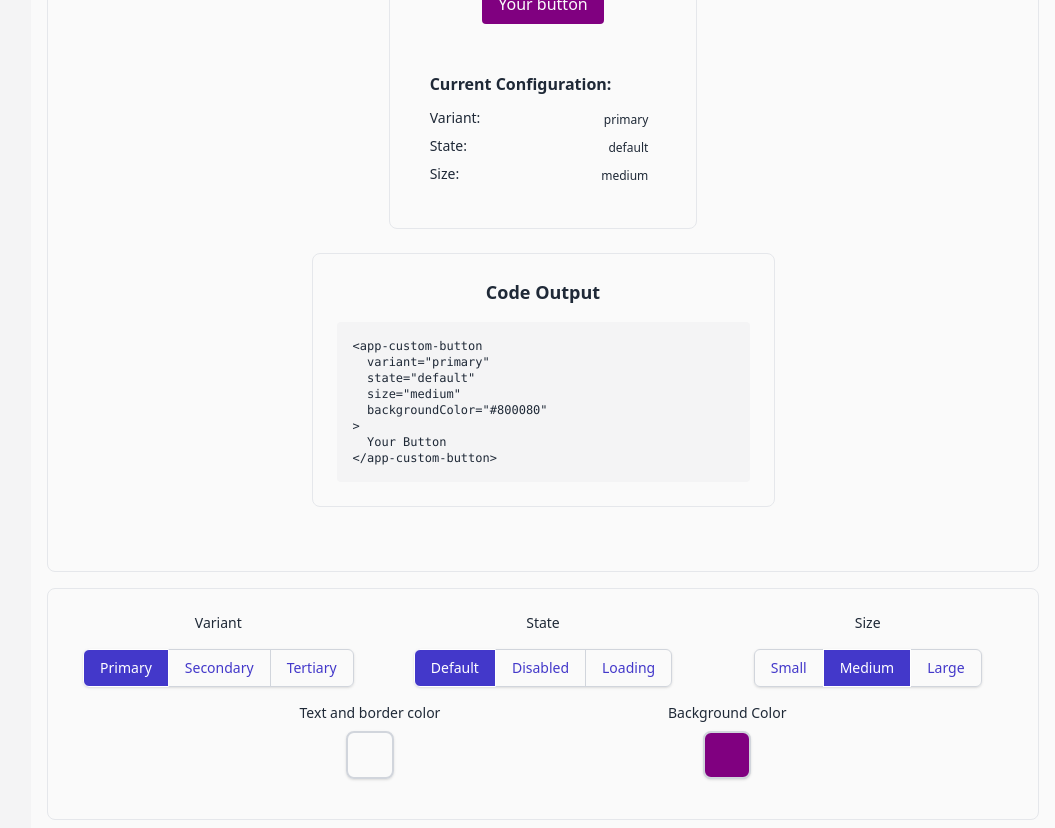
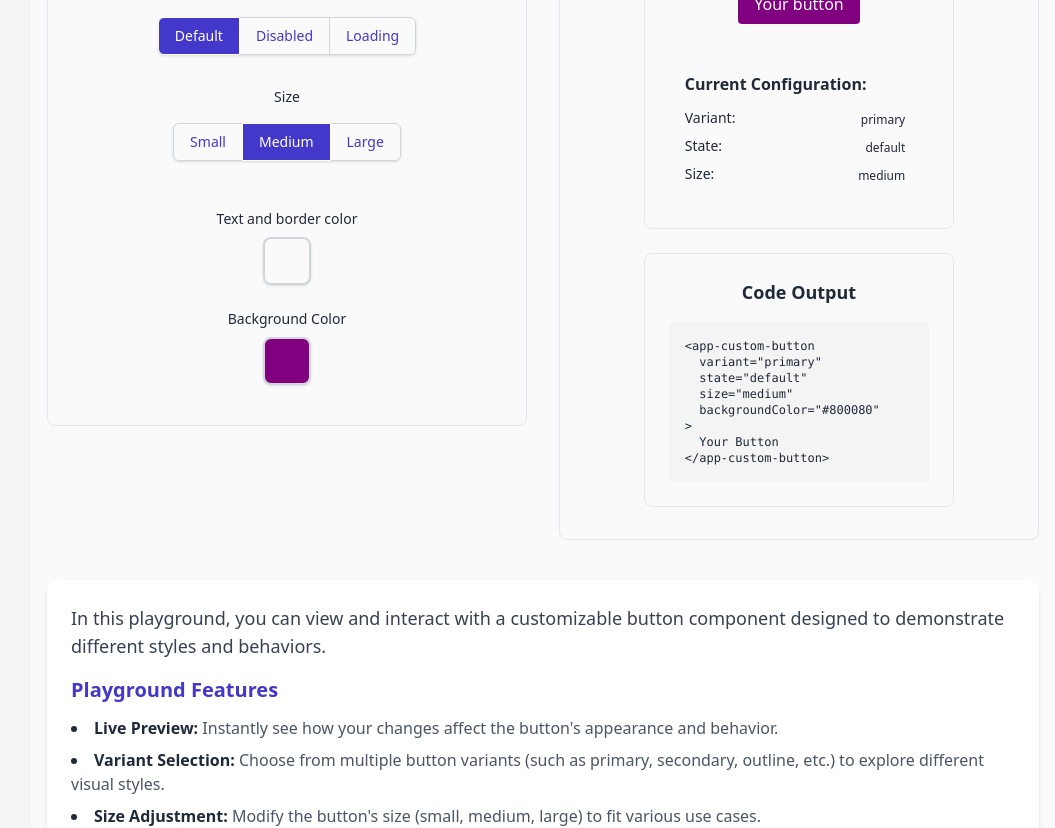
Before and after one commit to xekurt/button-editor, an Angular app: page /playground in a window 1280 px wide. Shown: the part 260-1088 px from the top of the page, without its empty margins (225-1280 px from the left). Built offline with nearby package versions, Linux system fonts and the light colour scheme.

Commit message:
Change page's structure for better accessibility

```diff
--- a/src/app/modules/playground-module/components/button-editor/button-editor.html
+++ b/src/app/modules/playground-module/components/button-editor/button-editor.html
@@ -1,13 +1,77 @@
 <!-- button-configurator.component.html -->
 <div class="mx-auto">
-  <!-- Configuration Panel -->
-  <!-- Button Preview -->
-  <div class="dark:border-primary-light my-md rounded-lg border border-gray-200 p-8 text-center">
+  <!-- Two-column layout for customization and preview -->
+  <div class="grid grid-cols-1 gap-8 md:grid-cols-2">
+    <!-- Left: Customization Controls -->
+    <div class="dark:border-primary-light mb-8 h-fit rounded-lg border border-gray-200 p-6">
+      <div class="grid grid-cols-1 gap-8 lg:grid-cols-1">
+        <!-- Variant Radio Group -->
+        <div class="flex flex-col items-center space-y-4">
+          <h3 class="text-sm font-medium">Variant</h3>
+          <app-radio-group
+            [options]="buttonEditor.variantOptions"
+            [ngModel]="buttonEditor.variant()"
+            (ngModelChange)="buttonEditor.handleVariantChange($event)"
+            ariaLabel="Button variant selection"
+            size="medium"
+            variant="outlined"
+          >
+          </app-radio-group>
+        </div>
+        <!-- State Radio Group -->
+        <div class="flex flex-col items-center space-y-4">
+          <h3 class="text-sm font-medium">State</h3>
+          <app-radio-group
+            [options]="buttonEditor.stateOptions"
+            [ngModel]="buttonEditor.state()"
+            (ngModelChange)="buttonEditor.handleStateChange($event)"
+            ariaLabel="Button state selection"
+            size="medium"
+            variant="outlined"
+          >
+          </app-radio-group>
+        </div>
+        <!-- Size Radio Group -->
+        <div class="flex flex-col items-center space-y-4">
+          <h3 class="text-sm font-medium">Size</h3>
+          <app-radio-group
+            [options]="buttonEditor.sizeOptions"
+            [ngModel]="buttonEditor.size()"
+            (ngModelChange)="buttonEditor.handleSizeChange($event)"
+            ariaLabel="Button size selection"
+            size="medium"
+            variant="outlined"
+          >
+          </app-radio-group>
+        </div>
+        <!-- Color Inputs -->
+        <div class="my-md flex flex-col items-center justify-evenly gap-6">
+          <div class="text-center">
+            <h3 class="mb-sm text-sm font-medium">Text and border color</h3>
+            <app-color-input
+              [value]="buttonEditor.color()"
+              (valueChange)="buttonEditor.handleColorChange($event)"
+            />
+          </div>
+          <div class="text-center">
+            <h3 class="mb-sm text-sm font-medium">Background Color</h3>
+            <app-color-input
+              [disabled]="buttonEditor.variant()!=='primary'"
+              [value]="buttonEditor.backgroundColor()"
+              (valueChange)="buttonEditor.handleBackgroundColorChange($event)"
+            />
+          </div>
+        </div>
+      </div>
+    </div>
+    <!-- Right: Button Preview and Code Output -->
+    <div
+      class="dark:border-primary-light my-md flex flex-col items-center justify-center rounded-lg border border-gray-200 p-8 text-center"
+    >
       <h2 class="mb-8 text-xl font-semibold">Button Preview</h2>
-    <!-- Your existing button component -->
-    <div class="mb-8 flex flex-col items-center justify-around">
+      <div class="flex w-full flex-col items-center justify-around">
         <div
-        class="dark:border-primary-light flex w-full flex-col rounded-lg border border-gray-200 p-6 md:w-1/3"
+          class="dark:border-primary-light flex w-full flex-col rounded-lg border border-gray-200 p-6 md:w-3/4"
         >
           <app-custom-button
             [variant]="buttonEditor.variant()"
@@ -46,7 +110,7 @@
         </div>
         <!-- Code Output Section -->
         <div
-        class="dark:border-primary-light mt-6 w-full rounded-lg border border-gray-200 p-6 md:w-1/2"
+          class="dark:border-primary-light mt-6 w-full rounded-lg border border-gray-200 p-6 md:w-3/4"
         >
           <h3 class="mb-4 text-lg font-semibold">Code Output</h3>
           <pre
@@ -56,71 +120,6 @@
           }}</code></pre>
         </div>
       </div>
-    <!-- Current configuration display -->
-  </div>
-  <div class="dark:border-primary-light mb-8 rounded-lg border border-gray-200 p-6">
-    <div class="grid grid-cols-1 gap-8 lg:grid-cols-3">
-      <!-- Variant Radio Group -->
-      <div class="flex flex-col items-center space-y-4">
-        <h3 class="text-sm font-medium">Variant</h3>
-        <app-radio-group
-          [options]="buttonEditor.variantOptions"
-          [ngModel]="buttonEditor.variant()"
-          (ngModelChange)="buttonEditor.handleVariantChange($event)"
-          ariaLabel="Button variant selection"
-          size="medium"
-          variant="outlined"
-        >
-        </app-radio-group>
-      </div>
-
-      <!-- State Radio Group -->
-      <div class="flex flex-col items-center space-y-4">
-        <h3 class="text-sm font-medium">State</h3>
-        <app-radio-group
-          [options]="buttonEditor.stateOptions"
-          [ngModel]="buttonEditor.state()"
-          (ngModelChange)="buttonEditor.handleStateChange($event)"
-          ariaLabel="Button state selection"
-          size="medium"
-          variant="outlined"
-        >
-        </app-radio-group>
-      </div>
-
-      <!-- Size Radio Group -->
-      <div class="flex flex-col items-center space-y-4">
-        <h3 class="text-sm font-medium">Size</h3>
-        <app-radio-group
-          [options]="buttonEditor.sizeOptions"
-          [ngModel]="buttonEditor.size()"
-          (ngModelChange)="buttonEditor.handleSizeChange($event)"
-          ariaLabel="Button size selection"
-          size="medium"
-          variant="outlined"
-        >
-        </app-radio-group>
-      </div>
-    </div>
-
-    <!-- Color Inputs -->
-
-    <div class="my-md flex items-center justify-evenly">
-      <div class="text-center">
-        <h3 class="mb-sm text-sm font-medium">Text and border color</h3>
-        <app-color-input
-          [value]="buttonEditor.color()"
-          (valueChange)="buttonEditor.handleColorChange($event)"
-        />
-      </div>
-      <div class="text-center">
-        <h3 class="mb-sm text-sm font-medium">Background Color</h3>
-        <app-color-input
-          [disabled]="buttonEditor.variant()!=='primary'"
-          [value]="buttonEditor.backgroundColor()"
-          (valueChange)="buttonEditor.handleBackgroundColorChange($event)"
-        />
     </div>
   </div>
 </div>
-</div>
```
Lines whose indentation alone changed are shown as unchanged.
